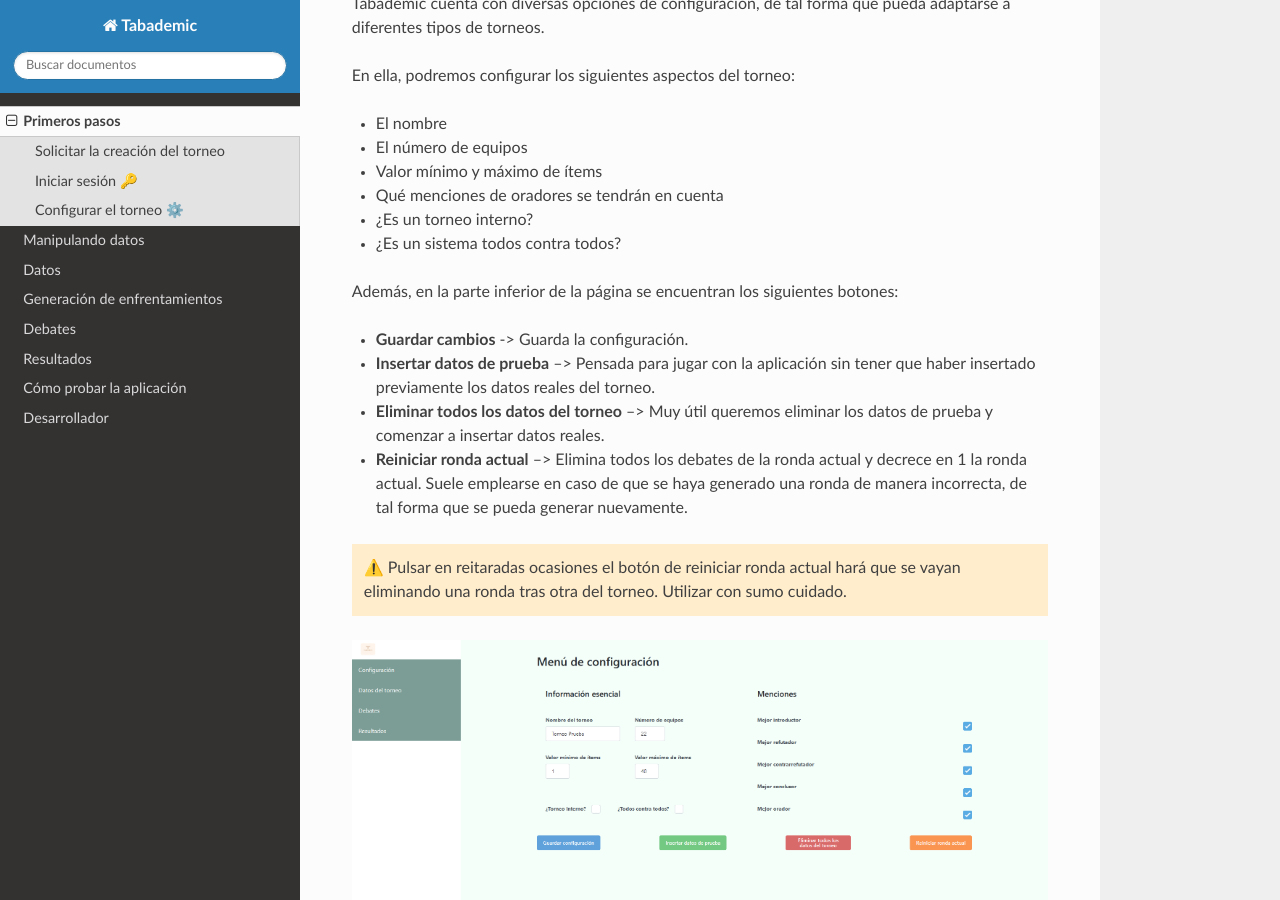
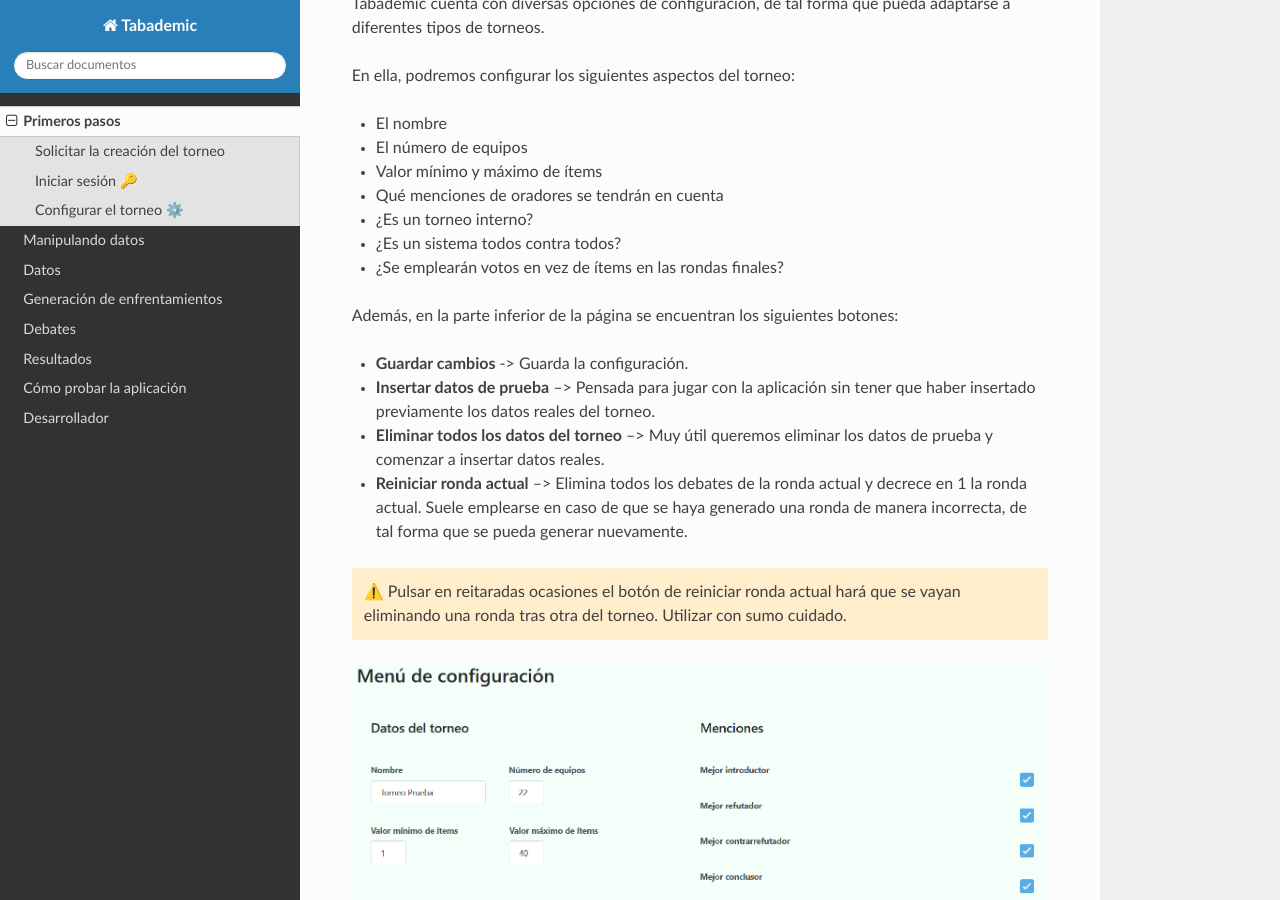
Before and after one commit to Mateo803/Tabademic-docs, a Sphinx documentation site: the page built from docs/source/primeros_pasos.md, in a window 1280 px wide and 900 px high, scrolled down 1134 px. Built offline with Sphinx 7.4.7 and the Read the Docs theme 2.0.0, drawn with Linux system fonts in a browser that asks for light colours.

Commit message:
Add votos

```diff
--- a/docs/source/primeros_pasos.md
+++ b/docs/source/primeros_pasos.md
@@ -39,6 +39,8 @@
 
 * ¿Es un sistema todos contra todos?
 
+* ¿Se emplearán votos en vez de ítems en las rondas finales?
+
 Además, en la parte inferior de la página se encuentran los siguientes botones:
 
 * **Guardar cambios** -> Guarda la configuración.
```
Also changed, not shown: docs/source/_images/menu_configuracion.png.
